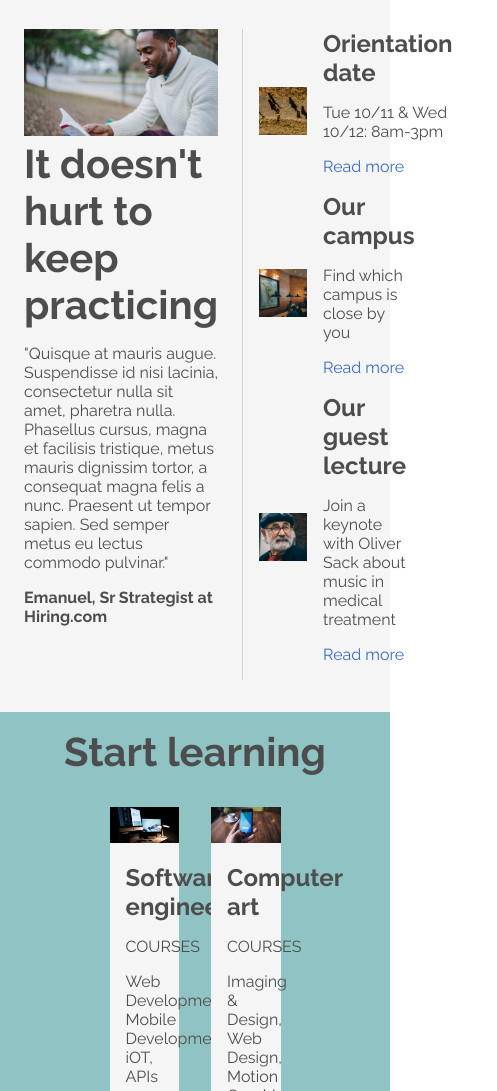
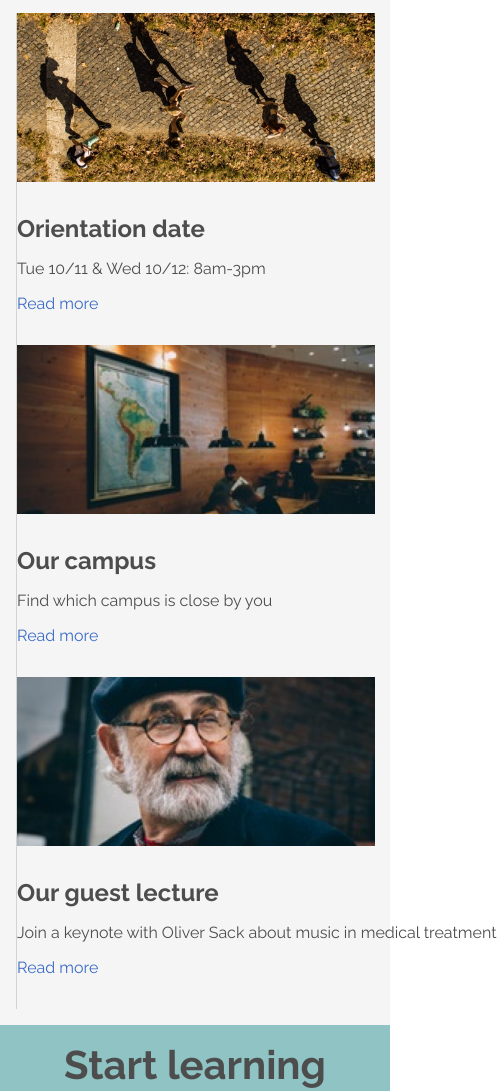
Before and after one commit to WrennMillstone/Colmar_Academy_Project, a plain HTML site: page index.html in a window 390 px wide. Shown: the part 612-1703 px from the top of the page, 497 px wide, since content can reach past the window. Drawn offline with Linux system fonts and the light colour scheme.

Commit message:
format mobile news section

```diff
--- a/index.html
+++ b/index.html
@@ -45,7 +45,8 @@
             </article>
             <div class="news_sub">
                 <article class="sub_item">
-                    <img src="./resources/images/information-orientation.jpg">
+                    <img src="./resources/images/information-orientation.jpg" class="desktop_news_img">
+                    <img src="./resources/images/information-orientation-mobile.jpg" class="mobile_news_img">
                     <div class="sub_text">
                         <h2><strong>Orientation date</strong></h2>
                         <p>Tue 10/11 & Wed 10/12: 8am-3pm</p>
@@ -53,7 +54,8 @@
                     </div>
                 </article>
                 <article class="sub_item">
-                    <img src="./resources/images/information-campus.jpg">
+                    <img src="./resources/images/information-campus.jpg" class="desktop_news_img">
+                    <img src="./resources/images/information-campus-mobile.jpg" class="mobile_news_img">
                     <div class="sub_text">
                         <h2><strong>Our campus</strong></h2>
                         <p>Find which campus is close by you</p>
@@ -61,7 +63,8 @@
                     </div>
                 </article>
                 <article class="sub_item">
-                    <img src="./resources/images/information-guest-lecture.jpg">
+                    <img src="./resources/images/information-guest-lecture.jpg" class="desktop_news_img">
+                    <img src="./resources/images/information-guest-lecture-mobile.jpg" class="mobile_news_img">
                     <div class="sub_text">
                         <h2><strong>Our guest lecture</strong></h2>
                         <p>Join a keynote with Oliver Sack about music in medical treatment</p>
--- a/resources/css/index.css
+++ b/resources/css/index.css
@@ -157,7 +157,7 @@ nav p {
     border-left: 1px solid lightgray;
 }
 
-.news_sub img {
+.desktop_news_img {
     width: 35%;
     min-width: 35%;
     height: auto;
@@ -296,6 +296,10 @@ footer {
     display: none;
 }
 
+.mobile_news_img {
+    display: none;
+}
+
 /*responsive mobile*/
 
 @media screen and (max-width: 600px) {
@@ -327,4 +331,42 @@ footer {
         padding: 16px 32px;
         width: auto;
     }
+
+    /*news*/
+
+    .news_spotlight {
+        display: none;
+    }
+
+    .desktop_news_img {
+        display: none;
+    }
+
+    .mobile_news_img {
+        display: block;
+        margin: 0 0;
+        width: 100%;
+        padding-bottom: 16px;
+    }
+
+    .news {
+        padding: 16px 16px;
+    }
+
+    .news_sub {
+        width: 100%;
+    }
+
+    .sub_item {
+        flex-direction: column;
+    }
+
+    .sub_text {
+        width: 100%;
+        padding: 16px 16px;
+    }
+
+    .sub_item p {
+        width: max-content;
+    }
 }
```
